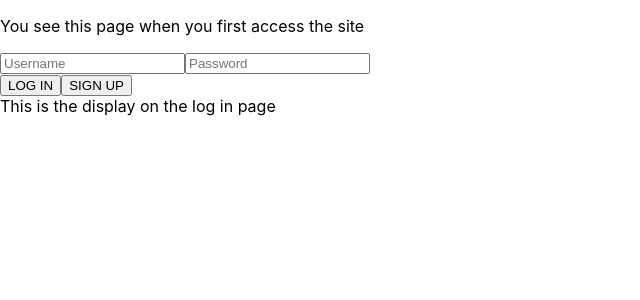
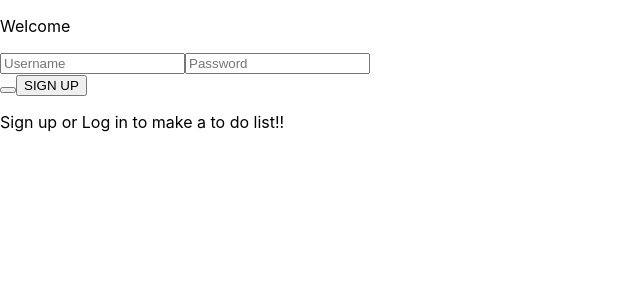
Before and after one commit to smllygrl/to-do-app, a React (Create React App) app: page / in a window 1280 px wide. Shown: the top 300 px of the page, without its empty margins (0-640 px from the left). Built offline with nearby package versions, Linux system fonts and the light colour scheme.

Commit message:
putting pages together

```diff
--- a/src/App.js
+++ b/src/App.js
@@ -1,10 +1,19 @@
-// import "./App.css";
+import LoggedInPage from "./pages/LoggedInPage/LoggedInPage";
 import LogInPage from "./pages/LogInPage";
+import SignUpPage from "./pages/SignUpPage/SignUpPage";
+
+import { BrowserRouter as Router, Route, Routes } from "react-router-dom";
 
 function App() {
   return (
     <div>
-      <LogInPage />
+      <Router>
+        <Routes>
+          <Route path="/" element={<LogInPage />}></Route>
+          <Route path="/user" element={<LoggedInPage />}></Route>
+          <Route path="/signup" element={<SignUpPage />}></Route>
+        </Routes>
+      </Router>
     </div>
   );
 }
--- a/src/components/LogInButton/LogInButton.jsx
+++ b/src/components/LogInButton/LogInButton.jsx
@@ -1,9 +1,15 @@
-const LogInButton = () => {
+import { Link } from "react-router-dom";
+
+const LogInButton = ({ buttonName }) => {
   // function: cheks if valid user
   // takes to homepage if yes
   // return error if no
   // has the props of a loginForm
-  return <button>LOG IN</button>;
+  return (
+    <Link to="/user">
+      <button>{buttonName}</button>
+    </Link>
+  );
 };
 
 export default LogInButton;
--- a/src/components/SignUpButton/SignUpButton.jsx
+++ b/src/components/SignUpButton/SignUpButton.jsx
@@ -1,8 +1,14 @@
+import { Link } from "react-router-dom";
+
 const SignUpButton = () => {
   // has props of sign up form
   // creates new user on click
 
-  return <button>SIGN UP</button>;
+  return (
+    <Link to="/signup">
+      <button>SIGN UP</button>
+    </Link>
+  );
 };
 
 export default SignUpButton;
--- a/src/pages/LogInPage/LogInPage.jsx
+++ b/src/pages/LogInPage/LogInPage.jsx
@@ -1,27 +1,25 @@
-// SignUpButton
-// -> takes you to log in form
-//SignUpButton Form
-// CreateButton
-// -> creates a new user
-// -> takes you to home page
-
-//LogInButton
-// -> takes you to sign up page/ form
-// LogInForm
-// -> takes you to home page
-
-// The Void is on the right
-
-import LogInSignUp from "../../containers/LogInSignUp";
-import LogInDisplay from "../../containers/LogInDisplay";
+import LogInForm from "../../components/LogInForm";
+import LogInButton from "../../components/LogInButton";
+import SignUpButton from "../../components/SignUpButton";
+import BaseFormat from "../../styling/format";
 
 const LogInPage = () => {
   return (
-    <div>
-      <p>You see this page when you first access the site</p>
-      <LogInSignUp />
-      <LogInDisplay />
-    </div>
+    <BaseFormat
+      adminPanelContent={
+        <>
+          <p>Welcome</p>
+          <LogInForm />
+          <LogInButton />
+          <SignUpButton />
+        </>
+      }
+      displayContent={
+        <>
+          <p>Sign up or Log in to make a to do list!!</p>
+        </>
+      }
+    ></BaseFormat>
   );
 };
 
--- /dev/null
+++ b/src/pages/SignUpPage/SignUpPage.jsx
@@ -0,0 +1,11 @@
+const SignUpPage = () => {
+  // Sign Up is center justified
+  // Sign Up Form
+  // Name, email, username, age (must be over 18?)
+  // Name with logic to make sure it's a real name
+  // Same with email (can replicate login from log in page)
+  // Create account takes you to LoggedInPage
+  return <div>This is the sign up page</div>;
+};
+
+export default SignUpPage;
--- /dev/null
+++ b/src/pages/SignUpPage/index.js
@@ -0,0 +1,2 @@
+import SignUpPage from "./SignUpPage";
+export default SignUpPage;
--- /dev/null
+++ b/src/styling/format/BaseFormat.jsx
@@ -0,0 +1,10 @@
+const BaseFormat = ({ adminPanelContent, displayContent }) => {
+  return (
+    <div className="baseFormat">
+      <div className="baseFormat__adminPanel">{adminPanelContent}</div>
+      <div className="baseFormat__display">{displayContent}</div>
+    </div>
+  );
+};
+
+export default BaseFormat;
--- /dev/null
+++ b/src/styling/format/__base-format.scss
@@ -0,0 +1,16 @@
+.baseFormat {
+  display: flex;
+
+  &__adminPanel {
+    display: flex;
+    flex-direction: column;
+    align-items: center;
+    justify-content: center;
+  }
+
+  &__display {
+    display: flex;
+    align-items: center;
+    justify-content: center;
+  }
+}
--- /dev/null
+++ b/src/styling/format/index.js
@@ -0,0 +1,2 @@
+import BaseFormat from "./BaseFormat";
+export default BaseFormat;
```
Also changed, not shown: src/components/LogOutButton/LogOutButton.jsx (+7 -1 lines), src/pages/LoggedInPage/LoggedInPage.jsx (+7 -0 lines).
